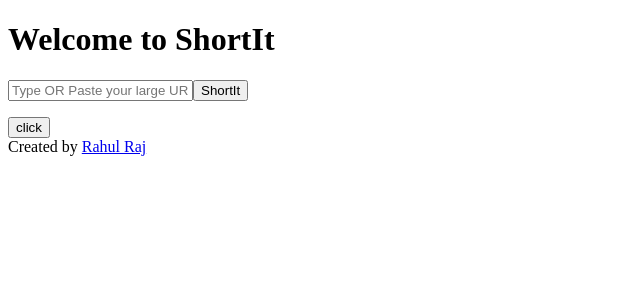
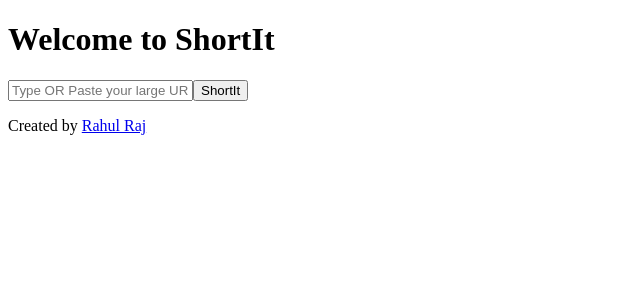
Before and after one commit to Rrhul0/shortit, a Next.js app: page / in a window 1280 px wide. Shown: the top 300 px of the page, without its empty margins (0-640 px from the left). Built offline with nearby package versions, Linux system fonts and the light colour scheme.

Commit message:
created 404 page and remove unnecessary element from _app.tsx

```diff
--- /dev/null
+++ b/pages/404.tsx
@@ -0,0 +1,5 @@
+const Page404 = () => {
+    return <>404 page</>
+}
+
+export default Page404
--- a/pages/_app.tsx
+++ b/pages/_app.tsx
@@ -26,9 +26,8 @@
     return (
         <ErrorContext.Provider value={{ error, setError }}>
             <URLsContext.Provider value={{ urls, setUrls }}>
-                <>
+                <main>
                     <Component {...pageProps} />
-                    <button onClick={() => setError(new Error('fuck you'))}>click</button>
                     <footer>
                         {error ? <div>Error Occoured: {error.message}</div> : null}
                         <div>
@@ -38,7 +37,7 @@
                             </a>
                         </div>
                     </footer>
-                </>
+                </main>
             </URLsContext.Provider>
         </ErrorContext.Provider>
     )
```
